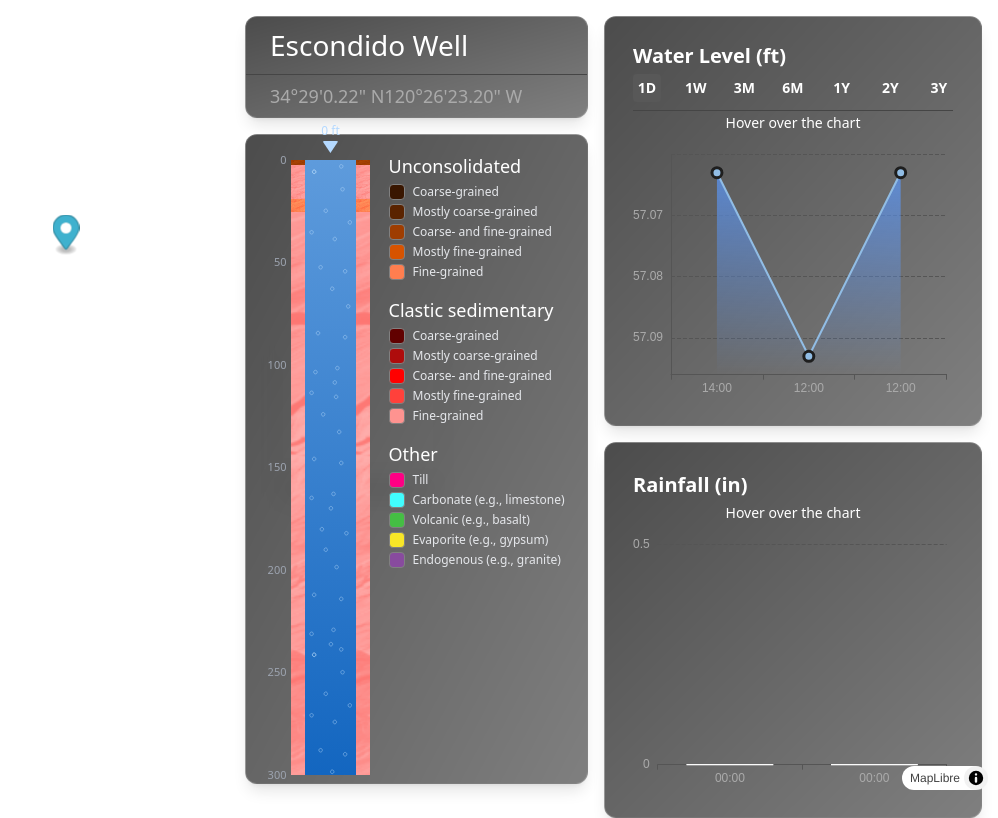
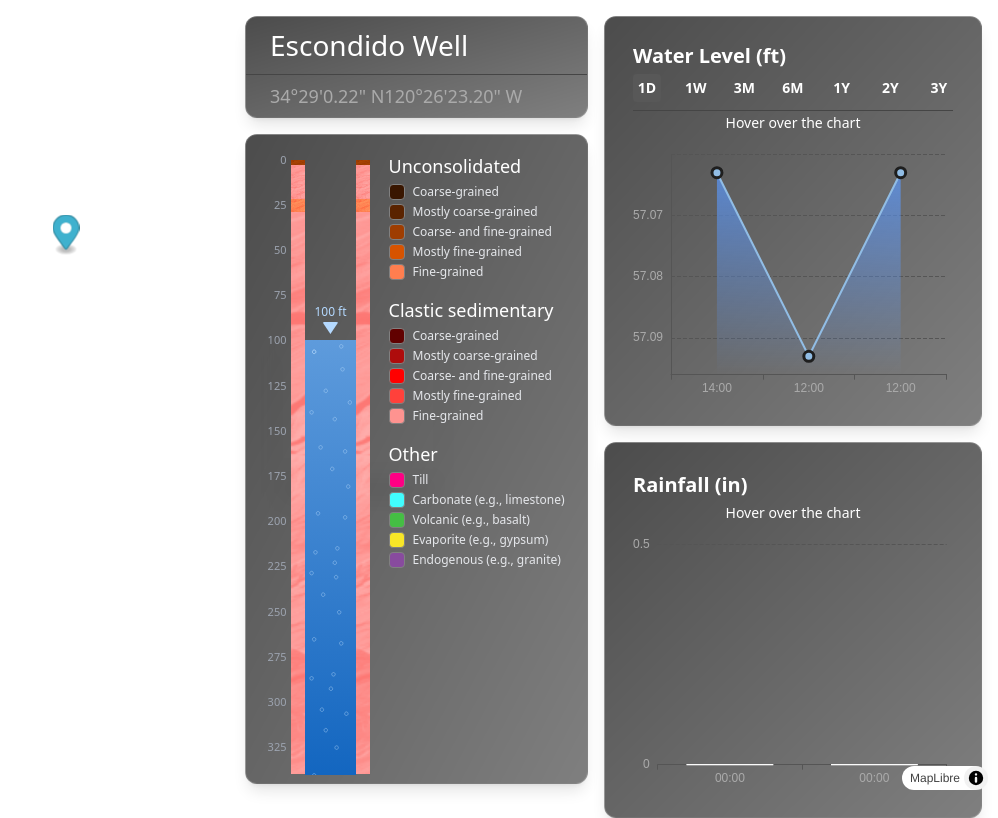
Before and after one commit to wjthompso/dangermond-preserve-visualizer, a React (Vite) app: page / in a window 1280 px wide. Shown: the whole page, without its empty margins (282-1280 px from the left). Built offline with nearby package versions, Linux system fonts and the light colour scheme; no server answers.

Commit message:
Y axis labels synchronized

```diff
--- a/src/components/Modals/AllModels.tsx
+++ b/src/components/Modals/AllModels.tsx
@@ -93,8 +93,7 @@ const AllModels: React.FC = () => {
                                 type: "sedimentary-fine-grained", // "Consolidated: Fine grained (shale)"
                             },
                         ]}
-                        waterLevel={25}
-                        maxDepth={300}
+                        maxDepth={340}
                     />
                 </div>
             </div>
--- a/src/components/Modals/WaterLevelVisualizationModal/WaterLevelVisualizationModal.tsx
+++ b/src/components/Modals/WaterLevelVisualizationModal/WaterLevelVisualizationModal.tsx
@@ -15,7 +15,6 @@ interface LithologyLegendItem {
 
 interface WellVisualizationProps {
     layers: LithologyLayer[];
-    waterLevel: number; // Water level in feet
     maxDepth: number; // Total depth of the well
 }
 
@@ -112,10 +111,16 @@ const lithologyLegend: LithologyLegendItem[] = [
     },
 ];
 
+/**
+ * Calculates the optimal label interval based on the maximum depth and the maximum number of labels.
+ * @param maxDepth - The total depth of the well.
+ * @param maxLabels - The maximum number of labels to display.
+ * @returns The chosen interval for labels.
+ */
 const calculateLabelIntervals = (maxDepth: number, maxLabels: number = 16) => {
-    const possibleIntervals = [5, 10, 50, 100];
+    const possibleIntervals = [5, 10, 20, 25, 50, 100];
     for (let interval of possibleIntervals) {
-        if (Math.ceil(maxDepth / interval) <= maxLabels) {
+        if (Math.floor(maxDepth / interval) <= maxLabels) {
             return interval;
         }
     }
@@ -134,12 +139,22 @@ const WellVisualization: React.FC<WellVisualizationProps> = ({
         ? lithologyLegend.find((item) => item.type === hoveredType)?.group
         : null;
 
+    // Determine the interval for Y-axis labels
     const interval = calculateLabelIntervals(maxDepth);
+
+    // Calculate the maximum label that does not exceed the maxDepth
+    const maxLabel = Math.floor(maxDepth / interval) * interval;
+
+    // Calculate the padding depth below the last label
+    const paddingDepth = maxDepth - maxLabel;
+
+    // Generate labels up to maxLabel
     const labels = Array.from(
-        { length: Math.ceil(maxDepth / interval) + 1 },
+        { length: Math.floor(maxDepth / interval) + 1 },
         (_, i) => i * interval
     );
 
+    // Group legend items by their group name
     const groupedLegend = lithologyLegend.reduce<
         Record<string, LithologyLegendItem[]>
     >((acc, item) => {
@@ -148,9 +163,12 @@ const WellVisualization: React.FC<WellVisualizationProps> = ({
         return acc;
     }, {});
 
-    // Calculate the height of the water column
+    // Calculate the height percentage for the water column based on water level
     const waterColumnHeightPercentage =
         ((maxDepth - waterLevel) / maxDepth) * 100;
+
+    // Calculate the padding percentage for Y-axis labels
+    const paddingPercentage = (paddingDepth / maxDepth) * 100;
 
     return (
         <div
@@ -162,8 +180,13 @@ const WellVisualization: React.FC<WellVisualizationProps> = ({
                 id="water-level-visualization-graphic"
                 className="flex items-center justify-center h-[615px] w-[100px] relative"
             >
-                {/* Y-Axis Labels */}
-                <div className="absolute left-0 top-0 h-full w-[30px] flex flex-col text-gray-400 text-[11px] -ml-6">
+                {/* Y-Axis Labels with Dynamic Padding */}
+                <div
+                    className="absolute left-0 top-0 h-full w-[30px] flex flex-col text-gray-400 text-[11px] -ml-6"
+                    style={{
+                        paddingBottom: `${paddingPercentage}%`, // Dynamic padding
+                    }}
+                >
                     {labels.map((label, index) => (
                         <div
                             key={index}
--- a/src/stores/useWaterLevelStore.ts
+++ b/src/stores/useWaterLevelStore.ts
@@ -12,7 +12,7 @@ interface WaterLevelState {
 
 export const useWaterLevelStore = create<WaterLevelState>()(
     subscribeWithSelector((set) => ({
-        waterLevel: 0,
+        waterLevel: 100,
         setWaterLevel: (level: number) => set({ waterLevel: level }),
         hoveredAxisIndex: null,
         setHoveredAxisIndex: (index: number | null) =>
```
